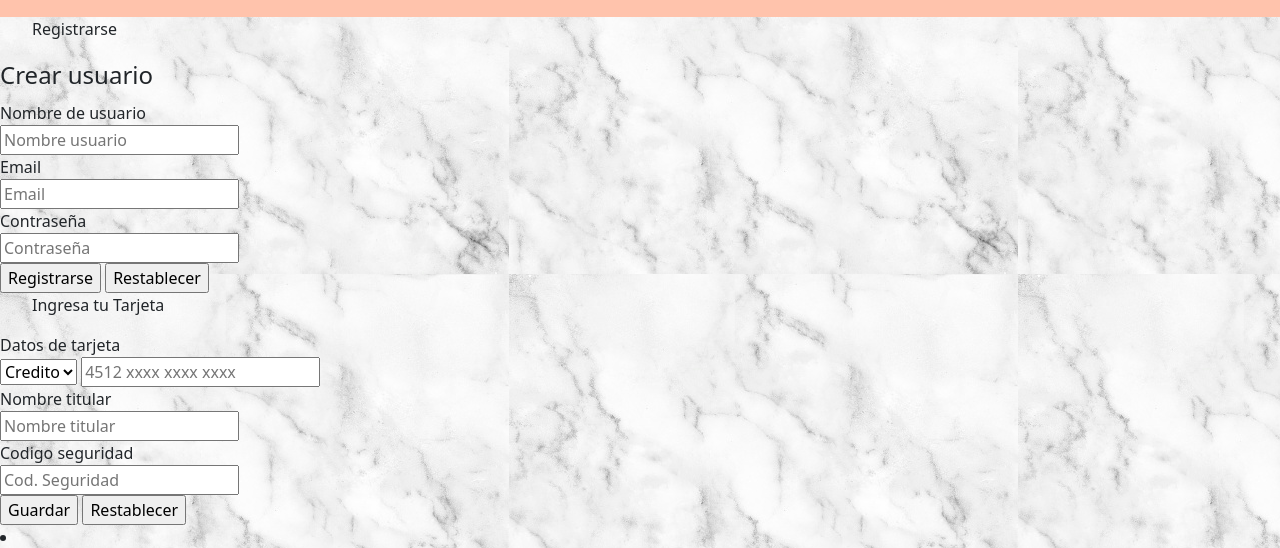
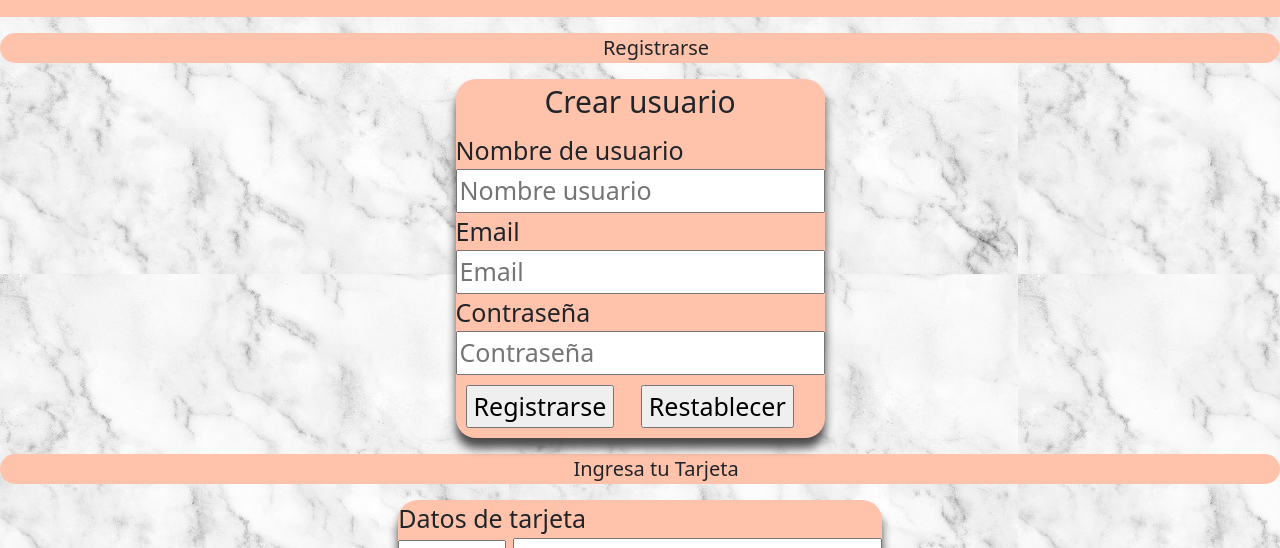
Before and after one commit to matiasRapagnani99/rapagnani-final, a plain HTML site: page pages/carrito.html in a window 1280 px wide. Shown: the part 404-952 px from the top of the page. Drawn offline with nearby package versions, Linux system fonts and the light colour scheme.

Commit message:
agregando meta description y palabras claves y aplicando sass a todo el proyecto

```diff
--- a/pages/carrito.html
+++ b/pages/carrito.html
@@ -8,6 +8,10 @@
     <!--link boostrap-->
 
     <link href="https://cdn.jsdelivr.net/npm/bootstrap@5.2.0-beta1/dist/css/bootstrap.min.css" rel="stylesheet" integrity="sha384-0evHe/X+R7YkIZDRvuzKMRqM+OrBnVFBL6DOitfPri4tjfHxaWutUpFmBp4vmVor" crossorigin="anonymous">
+     <!--palabras clave-->
+     <meta name="keywords" content="carrito,pagar,comprar, Registrarse">
+
+    <!--link css-->
     <link rel="stylesheet" href="../scss/style.css">
     <!--link tipografia-->
     <link rel="preconnect" href="https://fonts.googleapis.com">
@@ -101,8 +105,8 @@
                         </div>
 
                         <div>
-                            <input type="submit" value="Registrarse">
-                            <input type="reset" value="Restablecer">
+                            <input class="botones" type="submit" value="Registrarse">
+                            <input class="botones" type="reset" value="Restablecer">
                         </div>
 
 
@@ -142,8 +146,8 @@
                             </div>
                         </div>
                         <div>
-                            <input type="submit" value="Guardar">
-                            <input type="reset" value="Restablecer">
+                            <input  class="botones" type="submit" value="Guardar">
+                            <input class="botones" type="reset" value="Restablecer">
                         </div>
 
 
--- a/scss/utilities/_mixins.scss
+++ b/scss/utilities/_mixins.scss
@@ -9,3 +9,11 @@
     padding: $padding;
     margin: $margin;
 }
+@mixin formulario ($size, $back-c, $mg-t,$text-aling,$border,$sombra){
+    font-size: $size;
+    background-color: $back-c;
+    margin-top: $mg-t;
+    text-align: $text-aling;
+    border-radius: $border;
+    box-shadow: $sombra;
+}
--- a/scss/utilities/mediaq/_mediasq.scss
+++ b/scss/utilities/mediaq/_mediasq.scss
@@ -9,6 +9,9 @@ main {
         box-shadow: $sombra;
         font-size: 20px;
     }
+    .carousel-inner{
+        box-shadow: $sombra;
+    }
 
     header {
 
@@ -16,7 +19,7 @@ main {
             font-size: 20px;
             text-align: center;
             background-color: $color-principal;
-            border-radius:$border;
+            border-radius: $border;
             box-shadow: $sombra;
 
 
@@ -61,7 +64,7 @@ main {
         h2 {
             text-align: center;
             background-color: $color-principal;
-            border-radius:$border;
+            border-radius: $border;
             margin: 20px;
             box-shadow: $sombra;
 
@@ -104,13 +107,13 @@ footer {
             height: 20px;
 
             .imgIns {
-                @include medidas (50px , 50px, 10px);
+                @include medidas (50px, 50px, 10px);
 
 
             }
 
             .imgF {
-                @include medidas (50px , 50px, 10px);
+                @include medidas (50px, 50px, 10px);
 
             }
 
@@ -122,13 +125,13 @@ footer {
             height: 20px;
 
             .visa {
-                @include medidas (50px , 50px, 10px);
+                @include medidas (50px, 50px, 10px);
 
 
             }
 
             .mae {
-                @include medidas (50px , 50px, 10px);
+                @include medidas (50px, 50px, 10px);
 
             }
 
@@ -287,6 +290,38 @@ footer {
 
 
 }
+
+/*nosotros*/
+//mobile
+main {
+    .quienes {
+        text-align: center;
+        background-color: $color-principal;
+        margin: 2rem;
+        border-radius: $border;
+        box-shadow: $sombra;
+
+    }
+
+    div {
+        .containerImg {
+
+            .local {
+                border-radius: $border;
+                width: 100%;
+                box-shadow: $sombra
+            }
+
+        }
+    }
+}
+
+
+
+
+
+
+
 /*productos*/
 //mobile
 main {
@@ -295,6 +330,7 @@ main {
             height: 100%;
             width: 100%;
         }
+
         @include grid (grid, 20px, 20px);
 
         border-radius:$border;
@@ -307,7 +343,7 @@ main {
 
         .imgP1 {
             grid-area: imgP1;
-            border-radius:$border;
+            border-radius: $border;
             box-shadow: $sombra;
         }
 
@@ -361,7 +397,7 @@ main {
             background-color: $color-secundario;
             border-radius: 20px;
             height: 700px;
-            overflow: auto;
+
             .imgP1 {
                 grid-area: imgP1;
 
@@ -524,21 +560,25 @@ main {
     }
 
 }
-@media screen and (min-width:1024px){
-    main{
-        .divP2{
-            .containerFr{
+
+@media screen and (min-width:1024px) {
+    main {
+        .divP2 {
+            .containerFr {
                 width: 30rem;
             }
-            .redesContacto{
+
+            .redesContacto {
                 margin-top: 1rem;
+
                 h2 {
 
                     margin-left: 8rem;
 
                 }
-                ul{
-                    li{
+
+                ul {
+                    li {
                         .fb {
                             height: 100px;
                             width: 100px;
@@ -549,7 +589,7 @@ main {
 
 
 
-                        .ins{
+                        .ins {
                             height: 100px;
                             width: 100px;
                             margin-left: 8rem;
@@ -562,3 +602,67 @@ main {
         }
     }
 }
+
+/*carrito*/
+//mobil
+main {
+    .containerTodo {
+        .container1F {
+            text-align: center;
+            background-color: $color-principal;
+            border-radius: $border;
+            margin-top: 1rem;
+            font-size: 20px;
+
+        }
+        .form1{
+            display:flex;
+            justify-content: center;
+
+
+            form{
+                background-color: $color-principal;
+                font-size: 25px;
+                border-radius: $border;
+                box-shadow: $sombra;
+
+                fieldset{
+                   legend{
+                       text-align: center;
+                       font-size:30px;
+
+                   }
+                   div{
+                       .botones{
+                           margin:10px;
+
+                       }
+                       .botones:hover{
+                           background-color: burlywood;
+                       }
+
+
+                   }
+                }
+            }
+        }
+        .container2F{
+           @extend .container1F;
+
+        }
+        .form2{
+               @extend .form1;
+
+        }
+
+        .paso3{
+            @include formulario( 25px, $color-principal,1rem,center,$border,$sombra)
+
+        }
+        .paso4{
+            @include formulario( 25px, $color-principal,1rem,center,$border,$sombra)
+
+
+        }
+    }
+}
```
Also changed, not shown: index.html (+5 -0 lines), pages/contacto.html (+5 -0 lines), pages/nosotros.html (+7 -20 lines), pages/productos.html (+3 -0 lines), img/imagen local 1.jpg (added), img/imagen local 2.jpg (added), scss/style.css, 1 other file. Lines whose indentation alone changed are shown as unchanged.
